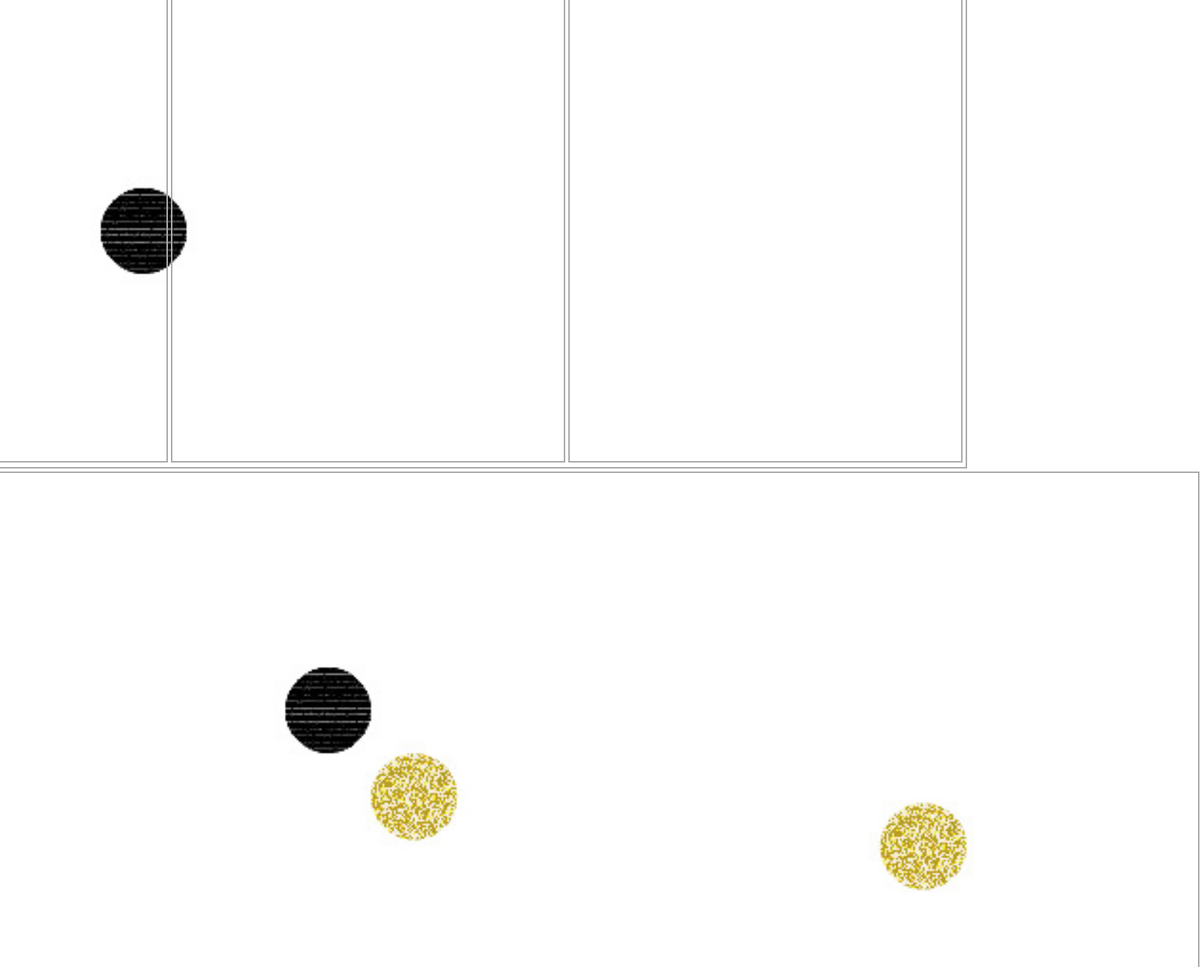
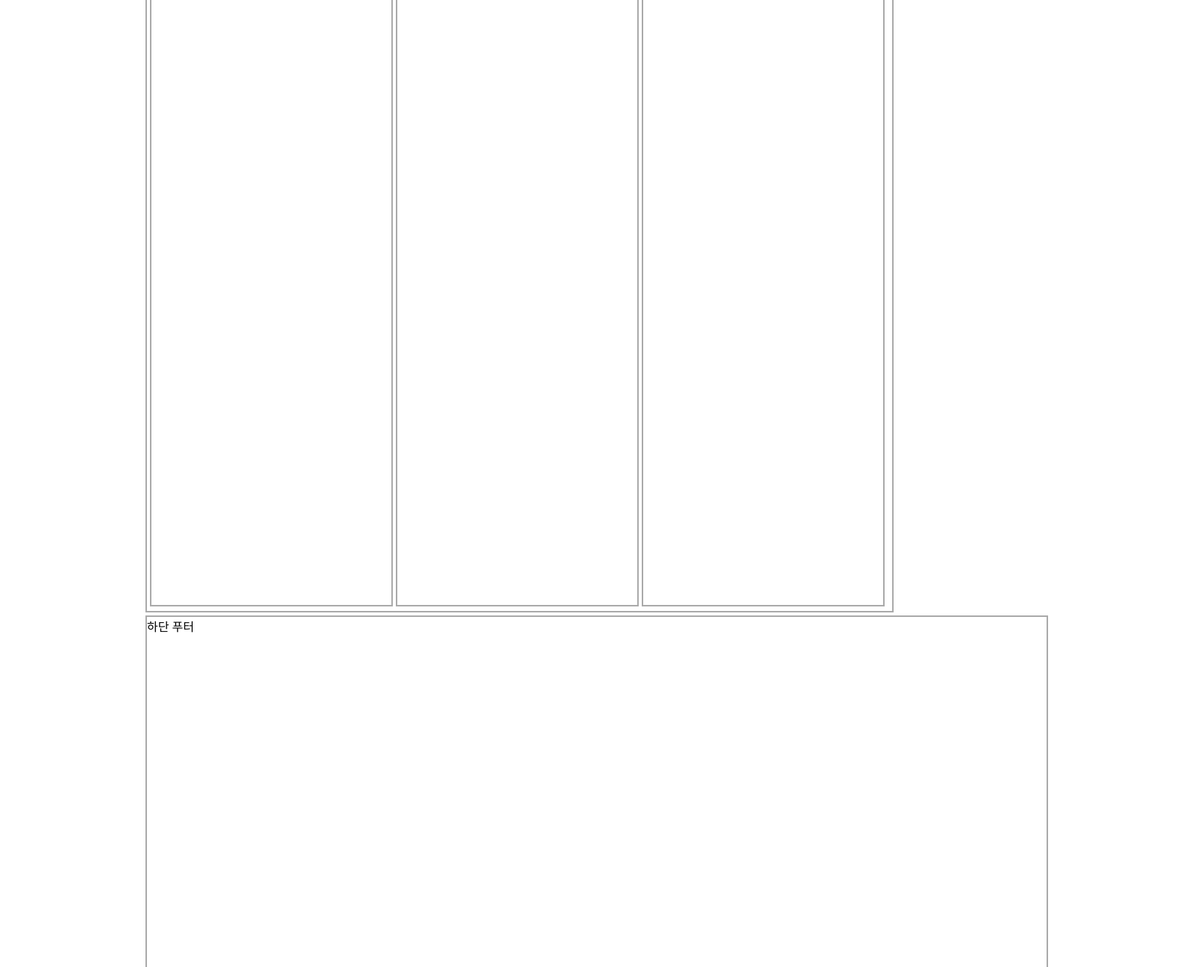
Before and after one commit to hoon1866/hoon, a plain HTML site: page roar.html in a window 1280 px wide. Shown: the part 1510-2800 px from the top of the page at 75% size, 1602 px wide, since content can reach past the window. Drawn offline with Linux system fonts and the light colour scheme.

Commit message:
Update roar.html

```diff
--- a/roar.html
+++ b/roar.html
@@ -12,26 +12,26 @@
     padding: 0;
 }
         body{
-            padding-left: 50%;
-            margin-left: -950px;
+            padding: 15%;
+            /* margin-left: -950px; */
             /* background-image: url('High_resolution_wallpaper_background_ID_77700033390-1.jpg');
             background-repeat: no-repeat;
             background-size: cover; */
             overflow-x: hidden;
             background-image: url('https://github.com/hoon1866/hoon/blob/main/wp2.jpg?raw=true');
-            background-size: cover;
+            background-size: auto;
             background-repeat: no-repeat;
 
         }
 
         header{
-            width: 1904px;
+            width: 1200px;
             height: 200px;
             padding: 2px;
             border: solid 2px #aaaaaa;
         }
         aside{
-            width: 300px;
+            width: 200px;
             height: 900px;
             float: left;
             padding: 2px;
@@ -48,7 +48,7 @@
             height: 110px;
         }
         main{
-            width: 1590px;
+            width: 990px;
             height: 900px;
             float: left;
             padding: 2px;
@@ -56,21 +56,21 @@
             border: solid 2px #aaaaaa;
         }
         section{
-            width: 522px;
+            width: 320px;
             height: 890px;
             margin: 2px;
             border: solid 2px #aaaaaa;
             float:left;
         }
         footer{
-            width: 1904px;
+            width: 1200px;
             height: 900px;
             margin: 2px;
             border: solid 2px #aaaaaa;
         }
 
         #logo{
-            width: 1900px;
+            width: 1200px;
             height: 100px;
             padding: 0px 0px 5px 0px;
         }
```
